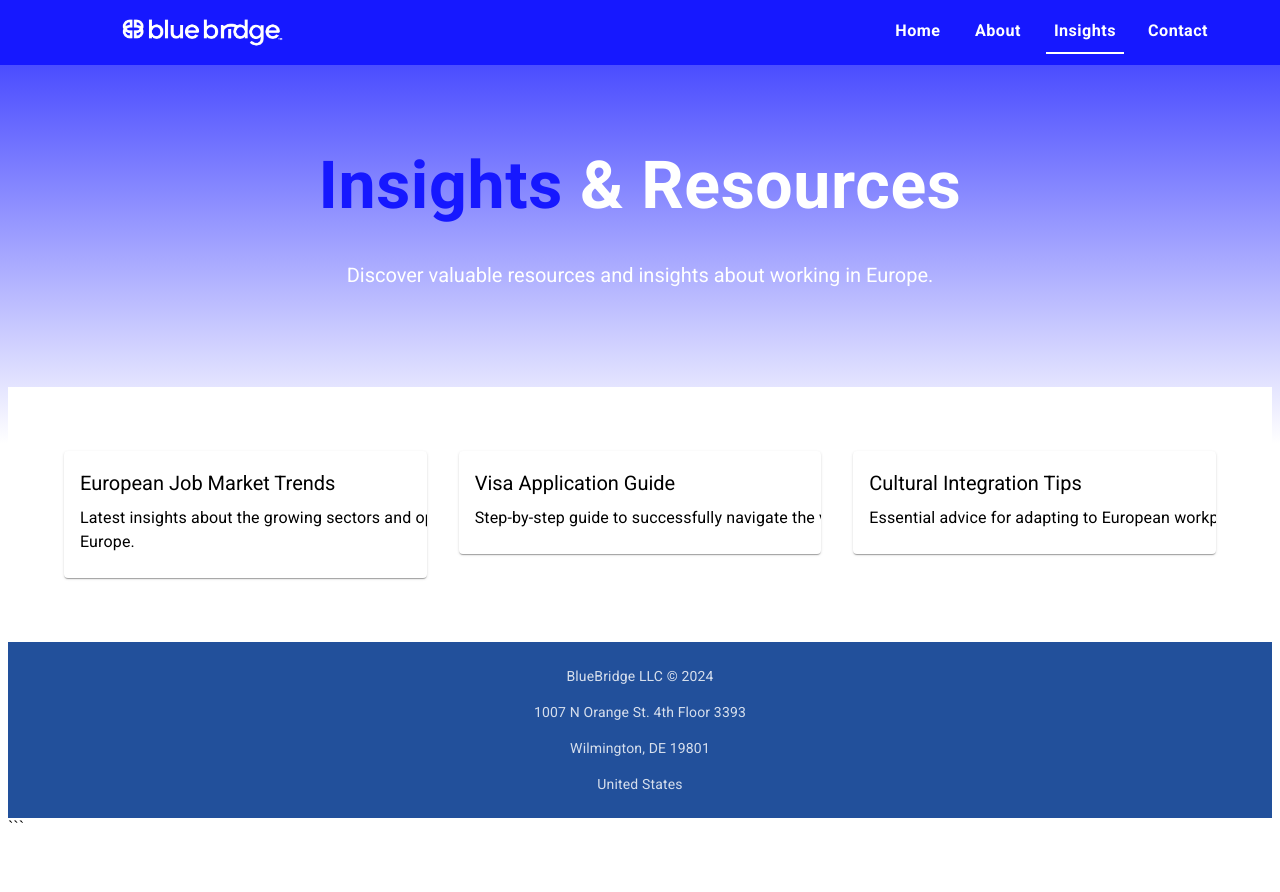
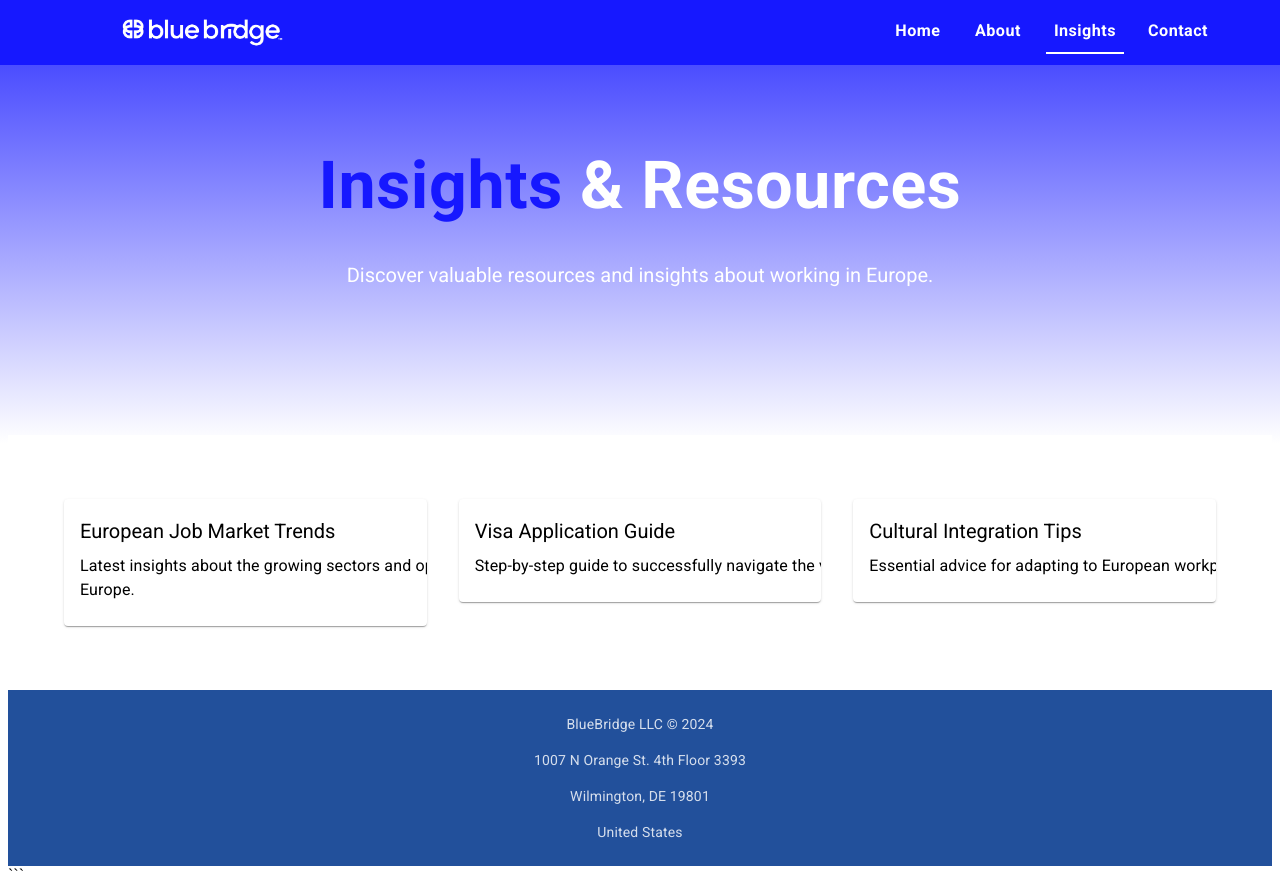
Before and after one commit to ddgrana2/bluebridge-landing, a React (Create React App) app: page /insights in a window 1280 px wide. Before the commit the page ends 844 px from the top, so only its background shows below. Built offline with nearby package versions, Linux system fonts and the light colour scheme.

Commit message:
Fix gradient transition to white in Insights and Contact pages

```diff
--- a/src/pages/contact/contact.jsx
+++ b/src/pages/contact/contact.jsx
@@ -89,7 +89,8 @@ function Contact() {
         bgcolor: 'white',
         position: 'relative',
         zIndex: 2,
-        width: '100%'
+        width: '100%',
+        mt: { xs: 4, sm: 6 }
       }}>
         <Container maxWidth="lg" sx={{ py: { xs: 4, sm: 6, md: 8 } }}>
           <Grid container spacing={4}>
--- a/src/pages/insights/insights.jsx
+++ b/src/pages/insights/insights.jsx
@@ -60,7 +60,8 @@ function Insights() {
         bgcolor: 'white',
         position: 'relative',
         zIndex: 2,
-        width: '100%'
+        width: '100%',
+        mt: { xs: 4, sm: 6 }
       }}>
         <Container maxWidth="lg" sx={{ py: { xs: 4, sm: 6, md: 8 } }}>
           <Grid container spacing={4}>
```
